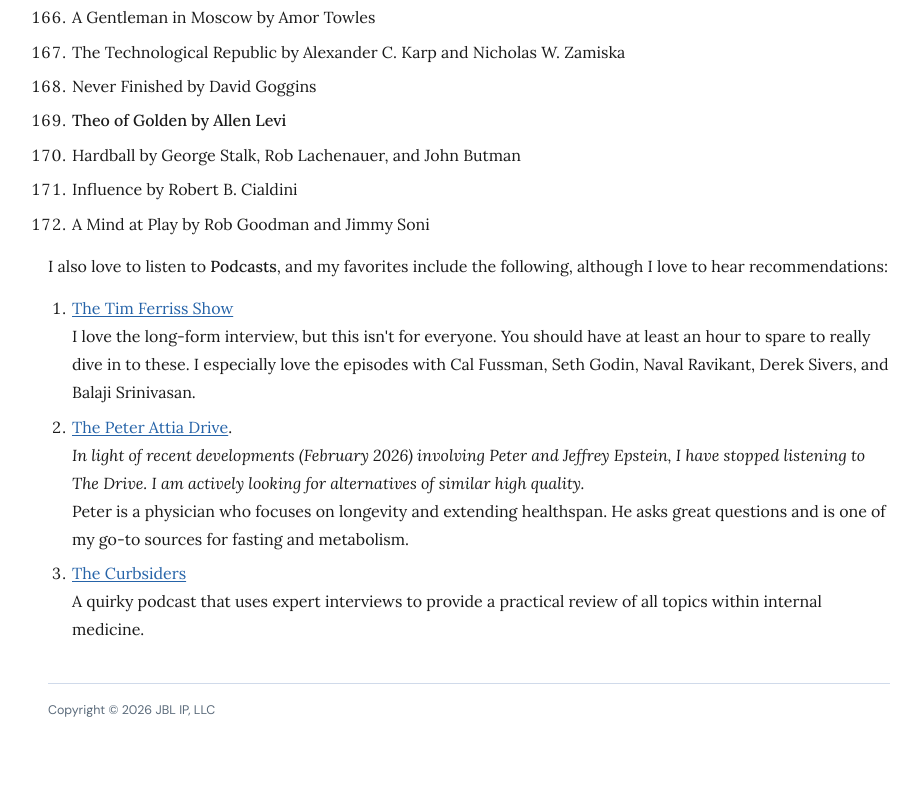
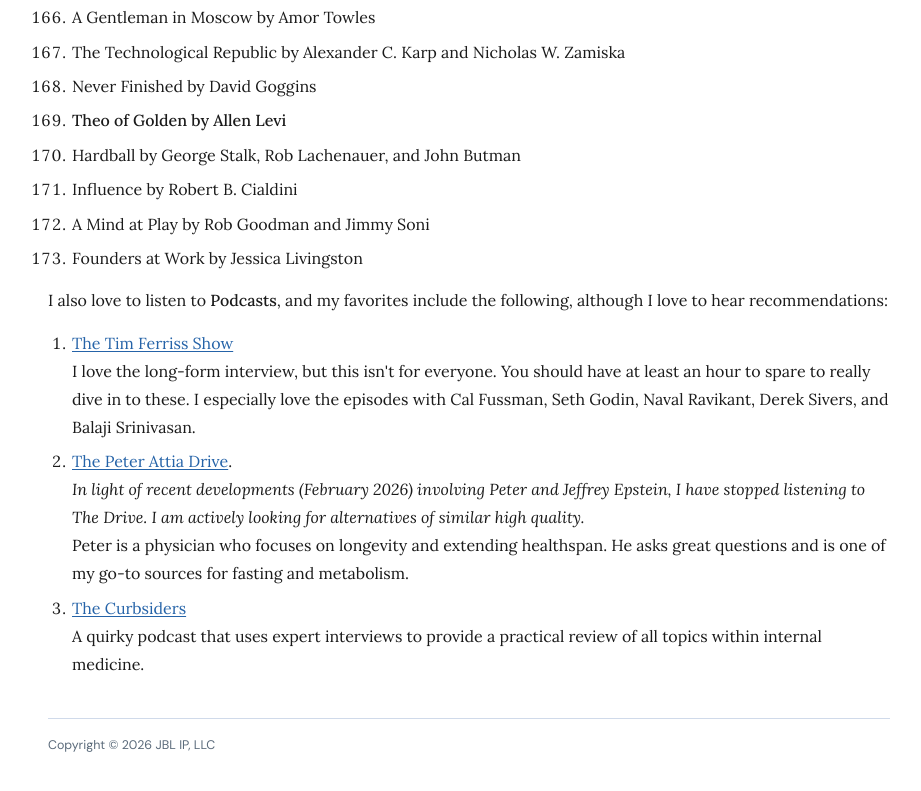
Before and after one commit to 1J6/Lis.Doctor, a plain HTML site: page books/index.html in a window 1280 px wide. Shown: the part 6039-6830 px from the top of the page, without its empty margins (260-1181 px from the left). Drawn offline with Linux system fonts and the light colour scheme.

Commit message:
Update index.html

```diff
--- a/books/index.html
+++ b/books/index.html
@@ -221,6 +221,7 @@
 <li>Hardball by George Stalk, Rob Lachenauer, and John Butman</li>
 <li>Influence by Robert B. Cialdini</li>
 <li>A Mind at Play by Rob Goodman and Jimmy Soni</li>
+<li>Founders at Work by Jessica Livingston</li>
 </ol>
 <p>
 I also love to listen to <strong>Podcasts</strong>, and my favorites include the following, although I love to hear recommendations:
```
